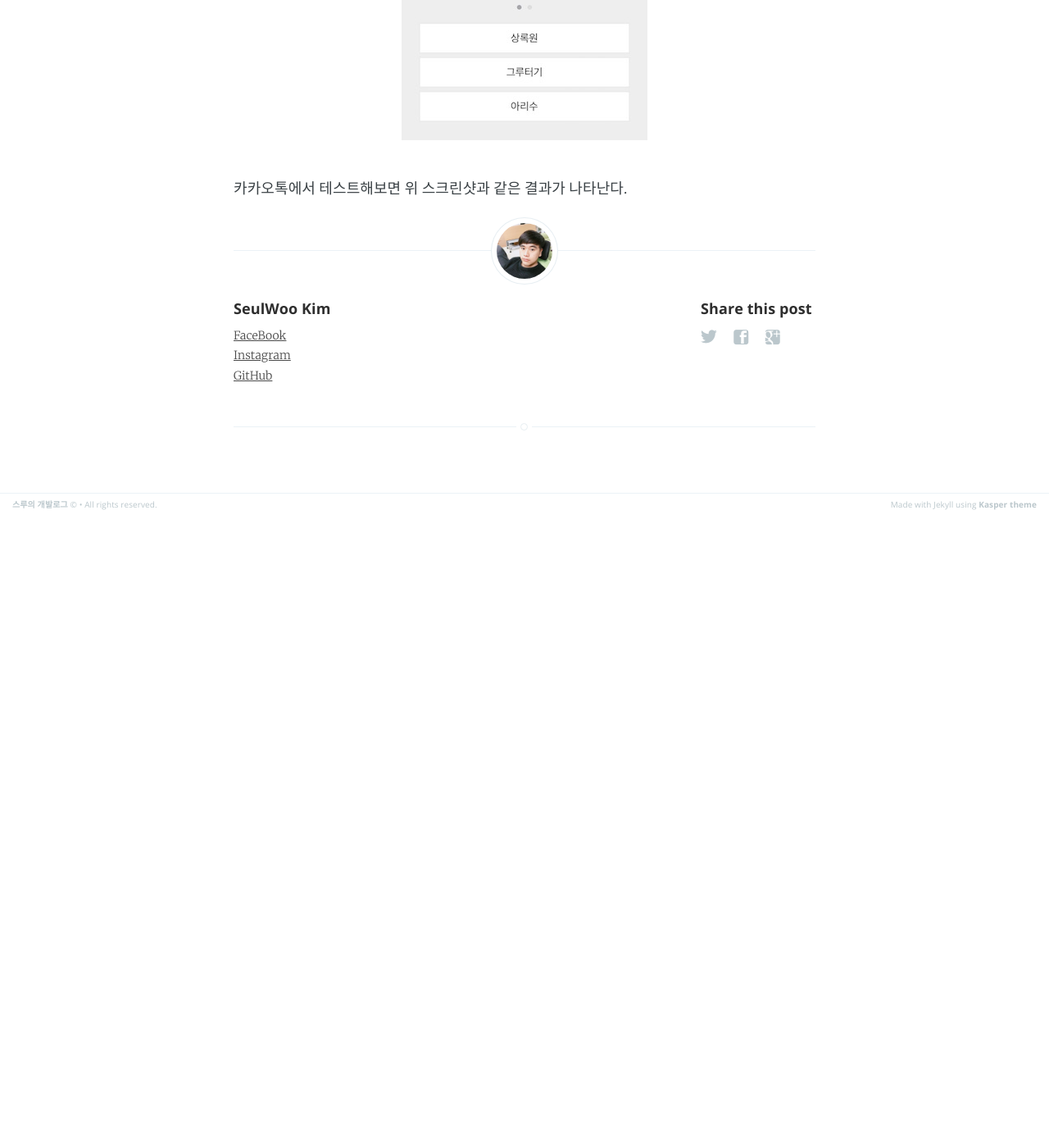
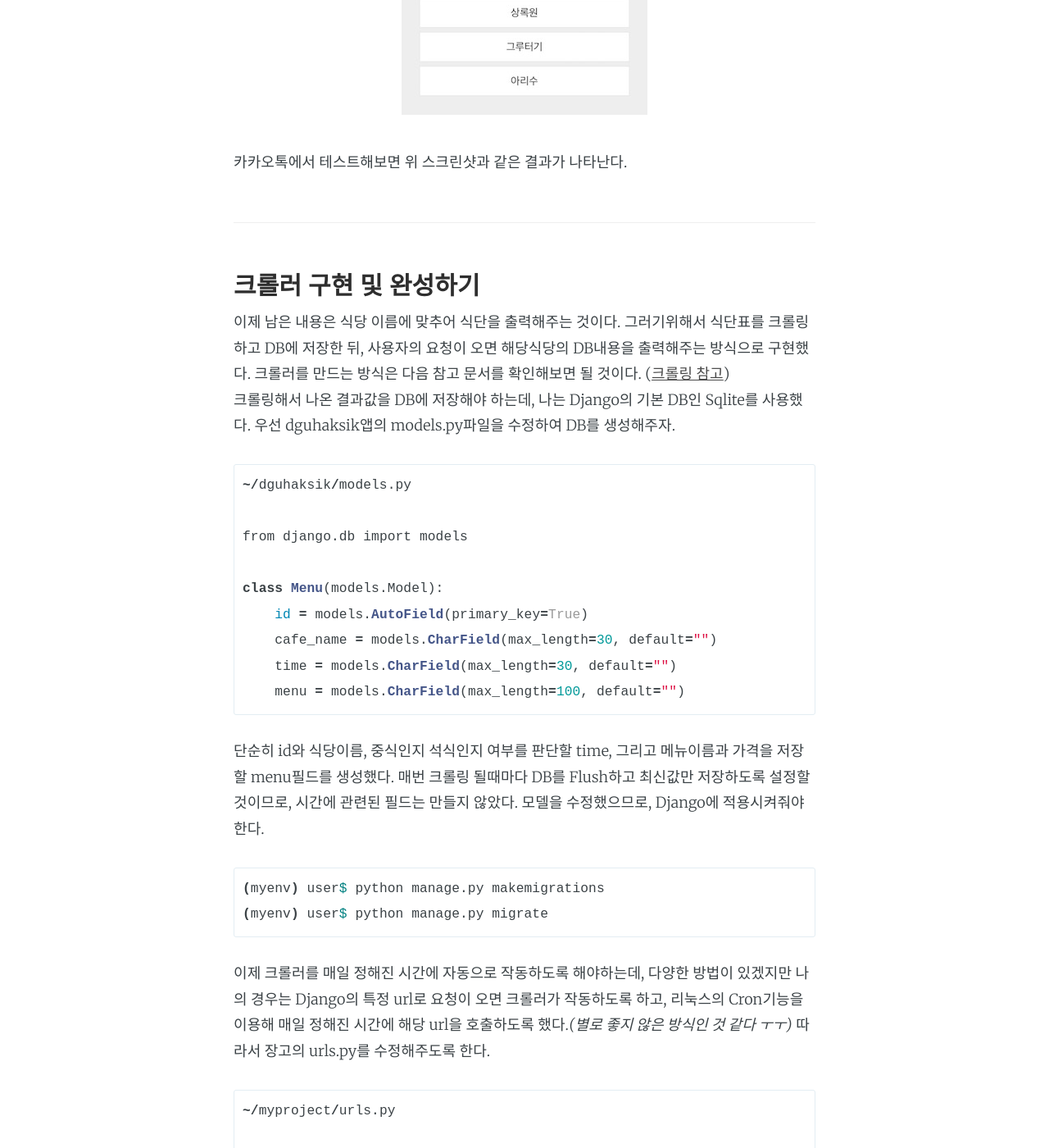
Before and after one commit to ThroughKim/throughkim.github.com, a Jekyll site: the page built from _posts/2016-07-11-kakao-haksik.md, in a window 1280 px wide and 1400 px high, scrolled down 9802 px. Shown: the whole window at 82% size. Built offline with Jekyll 4.4.1, drawn with Linux system fonts in a browser that asks for light colours; Markdown is read by kramdown in place of the engine named in the settings; before the commit the page ends 10432 px from its top, so only the background shows below that; some of the changed text lies outside the part shown.

Commit message:
내용 추가

````diff
--- a/_posts/2016-07-11-kakao-haksik.md
+++ b/_posts/2016-07-11-kakao-haksik.md
@@ -193,7 +193,6 @@ from django.http import JsonResponse
 import json, datetime
 
 def keyboard(request):
-
     .....
 
 @csrf_exempt
@@ -227,3 +226,78 @@ user$ curl -XPOST 'http://your_server_url/message' -d '{"user_key": "encryptedUs
 ![response 완성된 모습](/images/kakaoresponse.jpg)
 
 카카오톡에서 테스트해보면 위 스크린샷과 같은 결과가 나타난다.
+
+---
+
+### 크롤러 구현 및 완성하기
+
+이제 남은 내용은 식당 이름에 맞추어 식단을 출력해주는 것이다. 그러기위해서 식단표를 크롤링하고 DB에 저장한 뒤, 사용자의 요청이 오면 해당식당의 DB내용을 출력해주는 방식으로 구현했다. 크롤러를 만드는 방식은 다음 참고 문서를 확인해보면 될 것이다. ([크롤링 참고](https://throughkim.github.io/2016/04/01/beautifulsoup.html))
+크롤링해서 나온 결과값을 DB에 저장해야 하는데, 나는 Django의 기본 DB인 Sqlite를 사용했다. 우선 dguhaksik앱의 models.py파일을 수정하여 DB를 생성해주자.
+
+```python
+~/dguhaksik/models.py
+
+from django.db import models
+
+class Menu(models.Model):
+    id = models.AutoField(primary_key=True)
+    cafe_name = models.CharField(max_length=30, default="")
+    time = models.CharField(max_length=30, default="")
+    menu = models.CharField(max_length=100, default="")
+```
+
+단순히 id와 식당이름, 중식인지 석식인지 여부를 판단할 time, 그리고 메뉴이름과 가격을 저장할 menu필드를 생성했다. 매번 크롤링 될때마다 DB를 Flush하고 최신값만 저장하도록 설정할 것이므로, 시간에 관련된 필드는 만들지 않았다. 모델을 수정했으므로, Django에 적용시켜줘야 한다.
+
+```bash
+(myenv) user$ python manage.py makemigrations
+(myenv) user$ python manage.py migrate
+```
+
+이제 크롤러를 매일 정해진 시간에 자동으로 작동하도록 해야하는데, 다양한 방법이 있겠지만 나의 경우는 Django의 특정 url로 요청이 오면 크롤러가 작동하도록 하고, 리눅스의 Cron기능을 이용해 매일 정해진 시간에 해당 url을 호출하도록 했다._(별로 좋지 않은 방식인 것 같다 ㅜㅜ)_ 따라서 장고의 urls.py를 수정해주도록 한다.
+
+```python
+~/myproject/urls.py
+
+from django.conf.urls import url
+
+urlpatterns = [
+    url(r'^keyboard/', 'dguhaksik.views.keyboard'),
+    url(r'^message', 'dguhaksik.views.answer'),
+    url(r'^crawl/', 'dguhaksik.views.crawl'),
+]
+```
+
+이제 url호출에 맞춰서 크롤러를 작동시킬 수 있도록 views.py를 수정해주도록 한다.
+
+```python
+~/dguhaksik/views.py
+
+from django.views.decorators.csrf import csrf_exempt
+from django.http import JsonResponse
+from dguhaksik.models import Menu
+from bs4 import BeautifulSoup
+from urllib.request import urlopen
+import json, datetime
+
+def keyboard(request):
+    .....
+
+@csrf_exempt
+def answer(request):
+	.....
+
+def crawl(request):
+	menu_db = Menu.objects.all()
+    menu_db.delete()
+
+    (크롤러 구현 부분 - 너무 길어 생략)
+
+def create_menu_db(cafe_name, time, menu):
+	Menu.objects.create(
+        cafe_name=cafe_name,
+        time=time,
+        menu=menu
+        )
+```
+
+url을 통해 crawl()을 호출하면 우선 Menu모델을 불러와 안에 내용을 모두 지운다(항상 최신상태만 유지하기 위해). 이어서 크롤러를 구현하고, 해당 식당의 이름, 중식 or 석식, 메뉴와 가격을 표시하는 String을 create_menu_db라는 메소드에 인자로 넘겨주고, 해당 메소드에서 DB에 저장하도록 했다.
````
